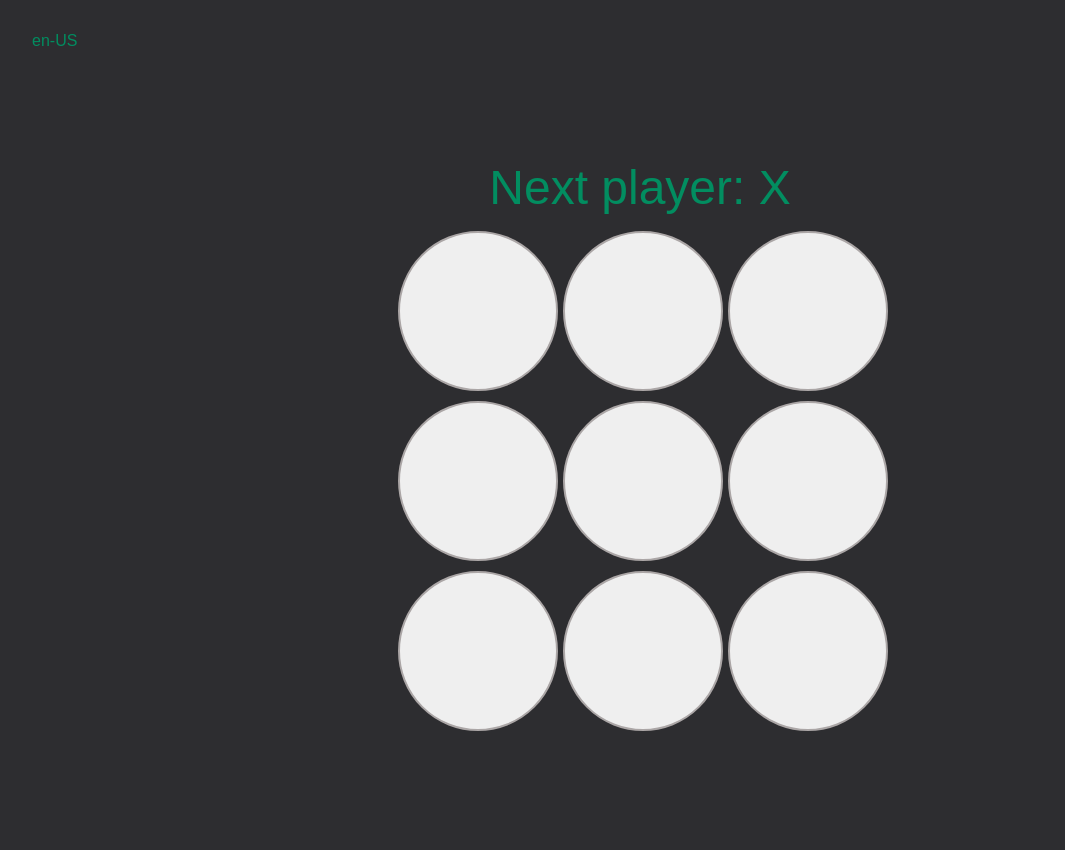
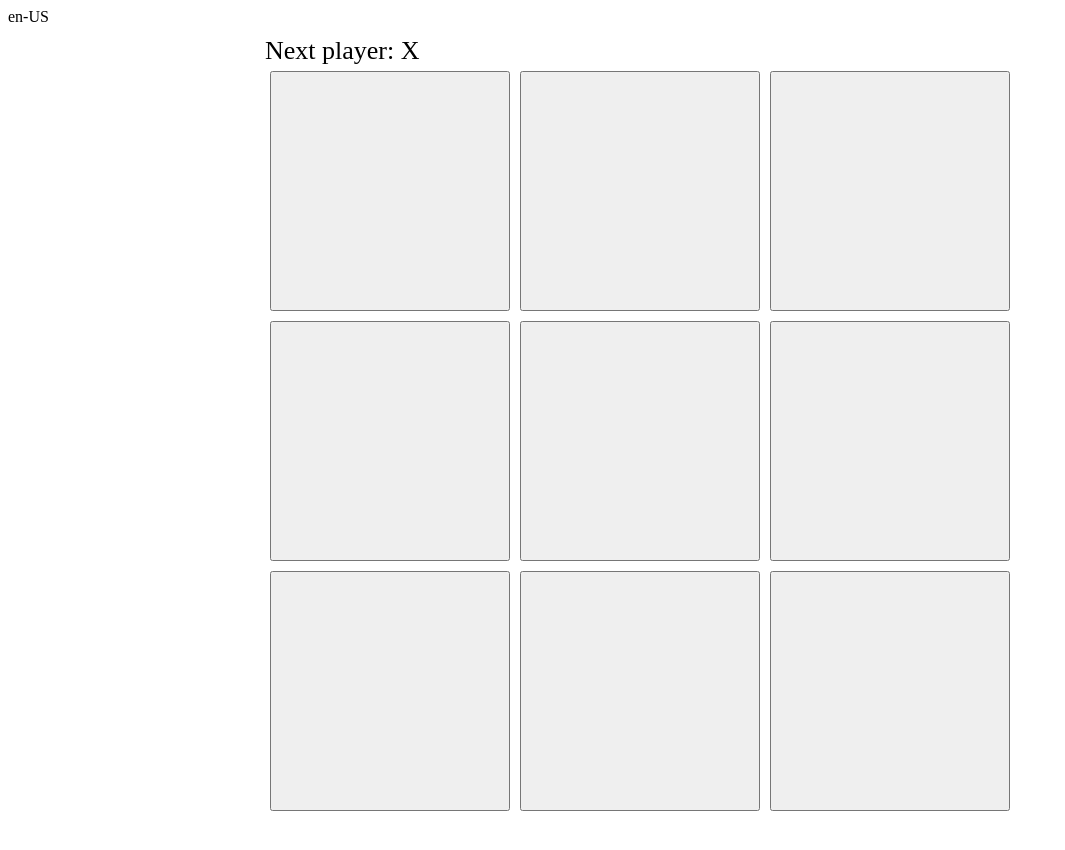
Before and after one commit to kath0809/tic-tac-toe, a React (Vite) app: page / in a window 1280 px wide. Shown: the top 850 px of the page, without its empty margins (0-1065 px from the left). Built offline with nearby package versions, Linux system fonts and the light colour scheme.

Commit message:
added media

```diff
--- a/src/css/ticTacStyle.css
+++ b/src/css/ticTacStyle.css
@@ -1,79 +1,31 @@
-body {
-  margin: 2rem;
-  background-color: rgb(45, 45, 48);
-  font-family: Arial, sans-serif;
+.game {
+  display: flex;
+  flex-direction: column;
+  align-items: center;
+  justify-content: center;
+  height: 100vh;
+  font-size: calc(10px + 2vmin);
+}
+
+.board-row {
+  display: flex;
+  justify-content: center;
 }
 
 .square {
-  border: 2px solid rgb(171, 166, 166);
-  border-radius: 50%;
-  float: left;
-  font-size: 50px;
+  width: 60vmin;
+  height: 60vmin;
+  margin: 5px;
+  font-size: 5em;
   font-weight: bold;
-  line-height: 34px;
-  height: 20vh;
-  width: 20vh;
-  margin-left: 5px;
-  text-align: center;
-  transition: background-color 0.3s ease;
-}
-
-.square.x {
-  background: #ffca00;
-}
-
-.square.o {
-  background: #ff4f4f;
-}
-
-.board-row:after {
-  clear: both;
-  content: "";
-  display: table;
-  padding: 5px;
-}
-
-.status {
-  margin-bottom: 1rem;
-  color: #028d60;
-  font-size: 3rem;
+  line-height: 60vmin;
   text-align: center;
 }
 
-.game {
-  display: flex;
-  flex-direction: row;
-  justify-content: center;
-  align-items: center;
-  height: 100vh;
-}
-
-.game-info {
-  margin-left: 20px;
-  color: white;
-  font-size: 1.2rem;
-}
-
-.userLanguage {
-  color: #028d60;
-}
-
-@media (max-width: 600px) {
-  body {
-    background-color: lightblue;
-  }
-  .game {
-    display: flex;
-    flex-direction: row;
-    justify-content: center;
-    align-items: center;
-  }
+@media (max-width: 2532px) {
   .square {
-    font-size: 30px;
-    height: 15vh;
-    width: 15vh;
-  }
-  .status {
-    font-size: 2rem;
+    width: 30vmin;
+    height: 30vmin;
+    line-height: 30vmin;
   }
 }
```
